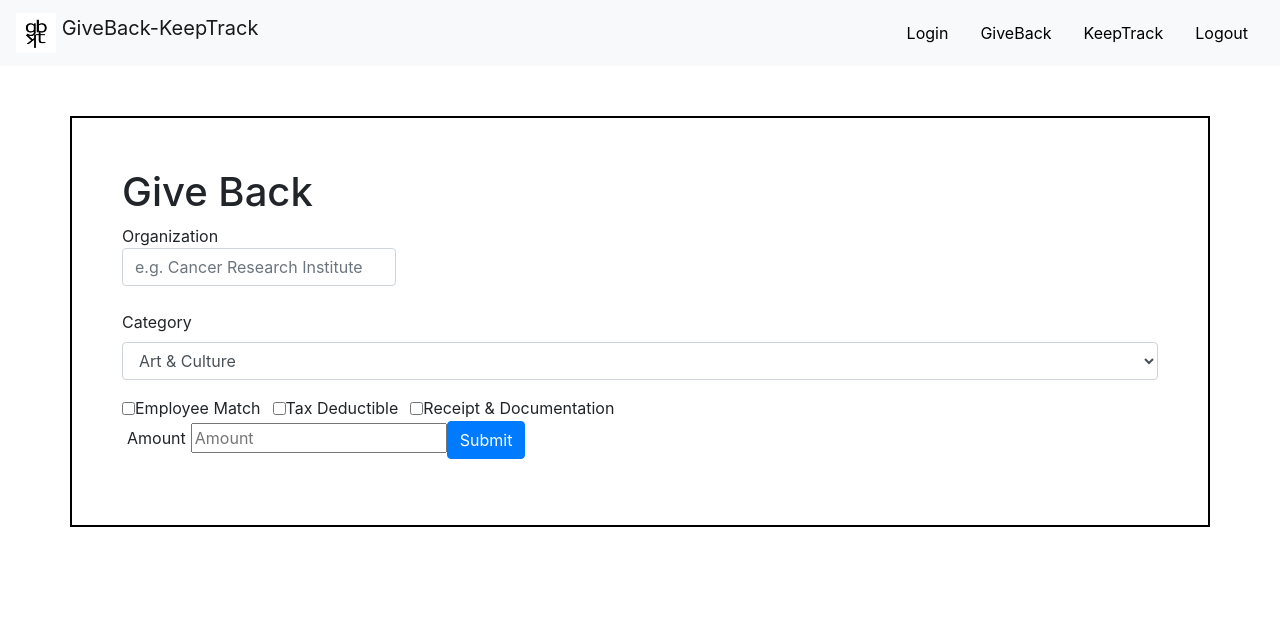
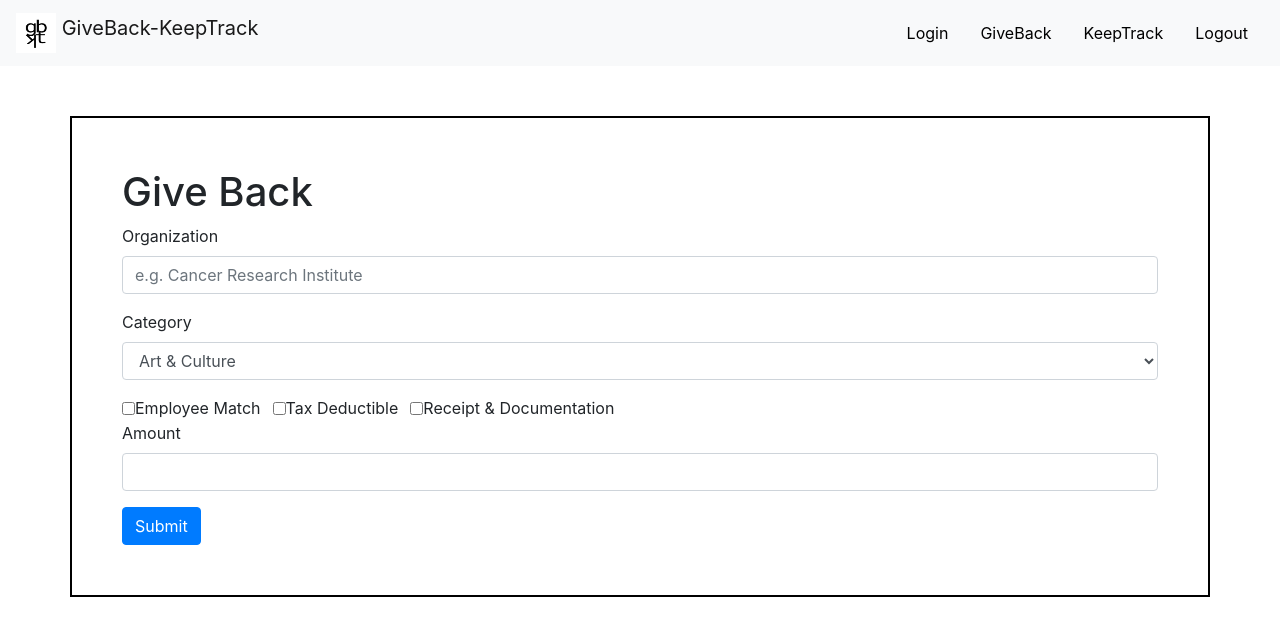
Before and after one commit to suzygiv/GiveBack-KeepTrack, a React (Create React App) app in the folder client/: page /givebackentry in a window 1280 px wide. Shown: the top 636 px of the page. Built offline with nearby package versions, Linux system fonts and the light colour scheme.

Commit message:
fixed givebackform

```diff
--- a/client/src/components/GiveBackForm/index.js
+++ b/client/src/components/GiveBackForm/index.js
@@ -79,7 +79,7 @@ handleSubmit = (event) => {
           <Col size="sm-12">
             <form onSubmit={this.handleSubmit}>
               <div className="form-group">
-                <label>Organization
+                <label>Organization</label>
                 <input className="form-control"
                 value={this.state.Organization}
                 name="Organization"
@@ -87,7 +87,7 @@ handleSubmit = (event) => {
                 id="exampleFormControlInput1"
                 placeholder="e.g. Cancer Research Institute"
                 onChange={this.handleInputChange}
-                /></label>
+                />
               </div>
               <div className="form-group">
                 <label for="exampleFormControlSelect1">Category</label>
@@ -130,15 +130,18 @@ handleSubmit = (event) => {
                 <label className="form-check-label" for="inlineCheckbox3">Receipt &#38; Documentation</label>
               </div>
               <div className="form-group">
-                <label for="exampleFormControlInput1" style={{ margin: "5px" }}>Amount</label>
-                <input
-                  value={this.state.Amount}
-                  name="amount"
-                  onChange={this.handleInputChange}
-                  type="number"
-                  placeholder="Amount" />
+                <label>Amount</label>
+                <input className="form-control"
+                value={this.state.Amount}
+                name="Amount"
+                type="number"
+                id="exampleFormControlInput1"
+                placeholder=""
+                onChange={this.handleInputChange}
+                />
+              </div>
                 <Button variant="primary" onClick={this.handleSubmit}>Submit</Button>
-              </div>
+
 
             </form>
           </Col>
```
